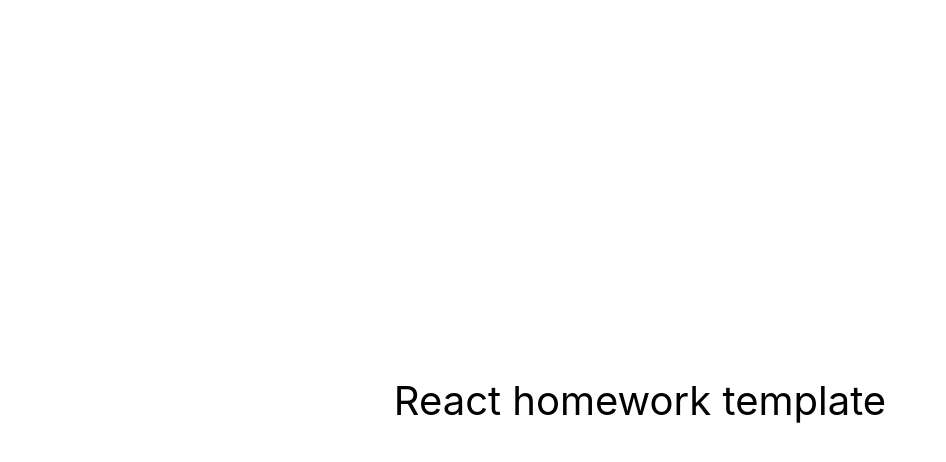
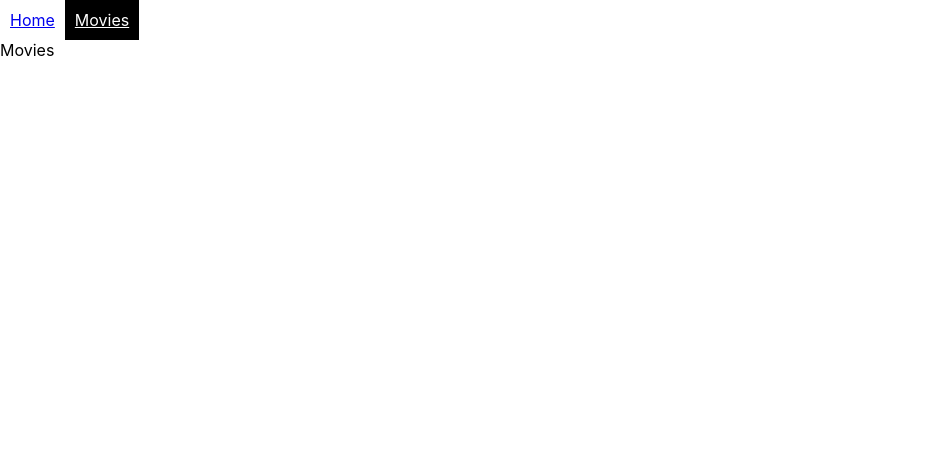
Before and after one commit to HannaSydoruk/goit-react-hw-05-movies, a React (Create React App) app: page /goit-react-hw-05-movies/movies in a window 1280 px wide. Shown: the top 462 px of the page, without its empty margins (0-946 px from the left). Built offline with nearby package versions, Linux system fonts and the light colour scheme.

Commit message:
some pages added

```diff
--- a/package.json
+++ b/package.json
@@ -2,13 +2,14 @@
   "name": "react-homework-template",
   "version": "0.1.0",
   "private": true,
-  "homepage": "https://goitacademy.github.io/react-homework-template/",
+  "homepage": "https://HannaSydoruk.github.io/goit-react-hw-05-movies/",
   "dependencies": {
     "@testing-library/jest-dom": "^5.16.3",
     "@testing-library/react": "^12.1.4",
     "@testing-library/user-event": "^13.5.0",
     "react": "^18.1.0",
     "react-dom": "^18.1.0",
+    "react-router-dom": "^6.21.1",
     "react-scripts": "5.0.1",
     "web-vitals": "^2.1.3"
   },
--- a/src/components/App.jsx
+++ b/src/components/App.jsx
@@ -1,16 +1,39 @@
+import { NavLink, Routes, Route } from 'react-router-dom';
+import css from './App.module.css';
+import Home from 'pages/home';
+import Movies from 'pages/movies';
+import MovieDetails from 'pages/movieDetails';
+
 export const App = () => {
   return (
-    <div
-      style={{
-        height: '100vh',
-        display: 'flex',
-        justifyContent: 'center',
-        alignItems: 'center',
-        fontSize: 40,
-        color: '#010101'
-      }}
-    >
-      React homework template
+    <div>
+      <header>
+        <NavLink
+          className={({ isActive }) =>
+            `${css.navLink} ${isActive ? css.active : ''}`
+          }
+          to="/"
+        >
+          Home
+        </NavLink>
+        <NavLink
+          className={({ isActive }) =>
+            `${css.navLink} ${isActive ? css.active : ''}`
+          }
+          to="/movies"
+          end
+        >
+          Movies
+        </NavLink>
+      </header>
+
+      <main>
+        <Routes>
+          <Route path="/" element={<Home />} />
+          <Route path="/movies" element={<Movies />} />
+          <Route path="/movies/:movieId" element={<MovieDetails />} />
+        </Routes>
+      </main>
     </div>
   );
 };
--- /dev/null
+++ b/src/components/App.module.css
@@ -0,0 +1,10 @@
+.navLink {
+  display: inline-flex;
+  padding: 10px;
+  background-color: transparent;
+}
+
+.active {
+  background-color: black;
+  color: white;
+}
--- a/src/index.js
+++ b/src/index.js
@@ -2,9 +2,12 @@
 import ReactDOM from 'react-dom/client';
 import { App } from 'components/App';
 import './index.css';
+import { BrowserRouter } from 'react-router-dom';
 
 ReactDOM.createRoot(document.getElementById('root')).render(
   <React.StrictMode>
-    <App />
+    <BrowserRouter basename="/goit-react-hw-05-movies">
+      <App />
+    </BrowserRouter>
   </React.StrictMode>
 );
--- /dev/null
+++ b/src/pages/home.jsx
@@ -0,0 +1,7 @@
+import React from 'react';
+
+const Home = () => {
+  return <div>Home</div>;
+};
+
+export default Home;
--- /dev/null
+++ b/src/pages/movieDetails.jsx
@@ -0,0 +1,7 @@
+import React from 'react';
+
+const MovieDetails = () => {
+  return <div>Movie Details</div>;
+};
+
+export default MovieDetails;
--- /dev/null
+++ b/src/pages/movies.jsx
@@ -0,0 +1,7 @@
+import React from 'react';
+
+const Movies = () => {
+  return <div>Movies</div>;
+};
+
+export default Movies;
```
Also changed, not shown: 1 other file (tests, documents, lock files or other folders).
